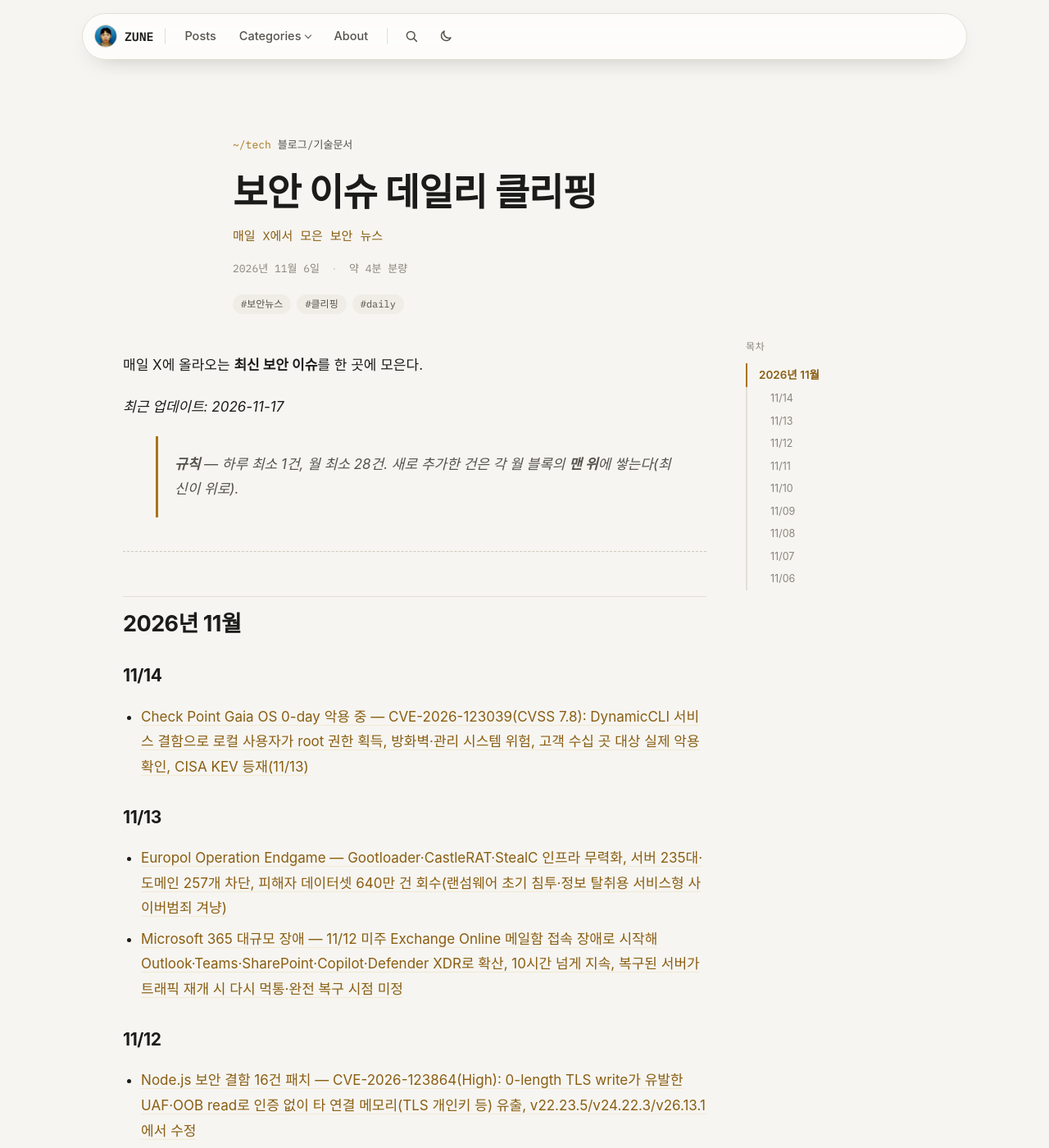
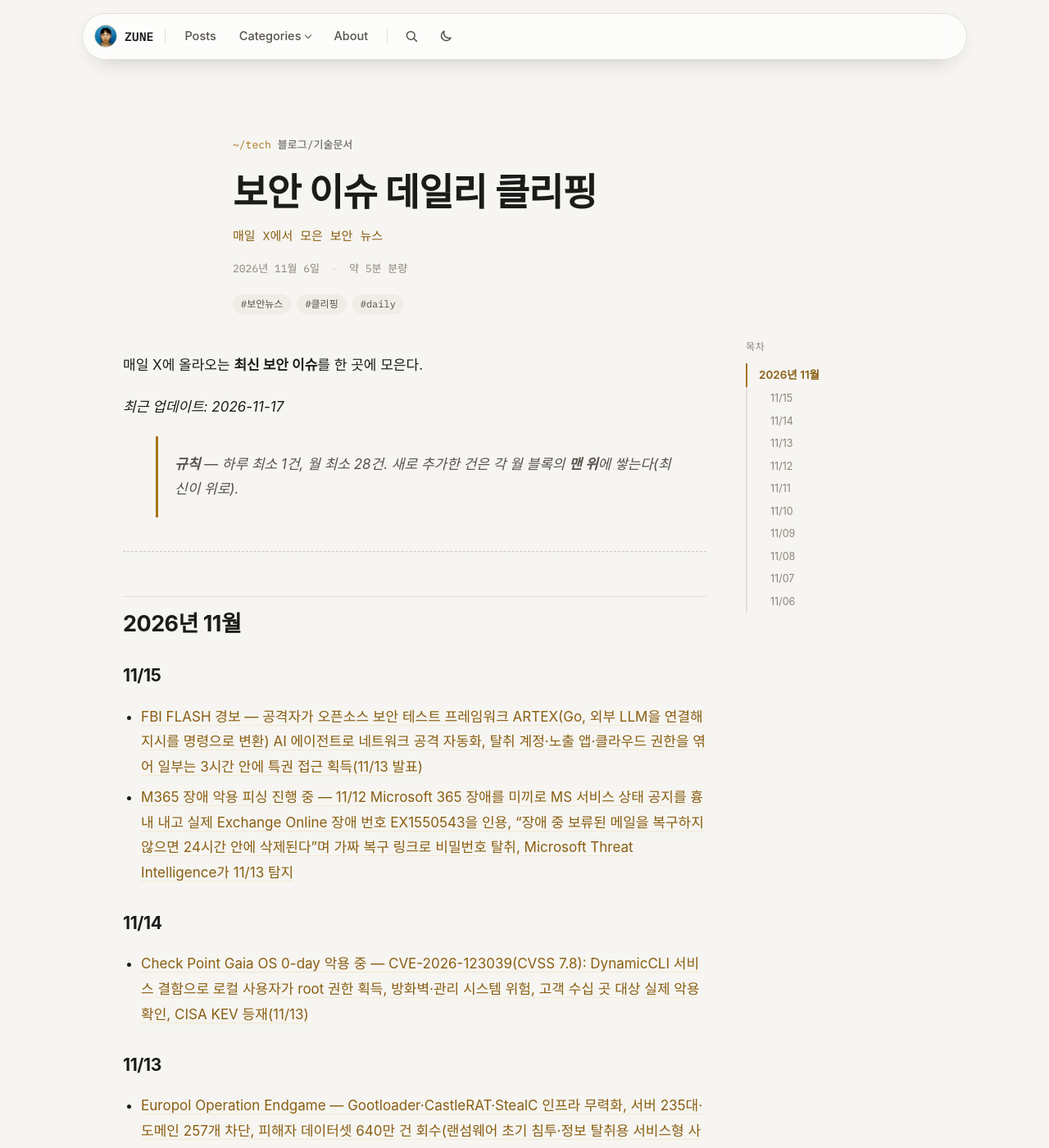
Before and after one commit to junseopark0216/junseopark0216.github.io, a Jekyll site: the page built from _posts/2026-11-06-tech-security-news-clipping.md, in a window 1280 px wide and 1400 px high. Shown: the whole window at 82% size. Built offline with Jekyll 4.4.1, drawn with Linux system fonts in a browser that asks for light colours; some web fonts are replaced.

Commit message:
2026-11-06-tech-security-news-clipping.md 업데이트

```diff
--- a/_posts/2026-11-06-tech-security-news-clipping.md
+++ b/_posts/2026-11-06-tech-security-news-clipping.md
@@ -16,6 +16,12 @@ tags: ["보안뉴스", "클리핑", "daily"]
 ---
 
 ## 2026년 11월
+
+### 11/15
+
+- [FBI FLASH 경보 — 공격자가 오픈소스 보안 테스트 프레임워크 ARTEX(Go, 외부 LLM을 연결해 지시를 명령으로 변환) AI 에이전트로 네트워크 공격 자동화, 탈취 계정·노출 앱·클라우드 권한을 엮어 일부는 3시간 안에 특권 접근 획득(11/13 발표)](https://x.com/The_Cyber_News/status/2121786067217183153)
+- [M365 장애 악용 피싱 진행 중 — 11/12 Microsoft 365 장애를 미끼로 MS 서비스 상태 공지를 흉내 내고 실제 Exchange Online 장애 번호 EX1550543을 인용, "장애 중 보류된 메일을 복구하지 않으면 24시간 안에 삭제된다"며 가짜 복구 링크로 비밀번호 탈취, Microsoft Threat Intelligence가 11/13 탐지](https://x.com/The_Cyber_News/status/2121569566749044901)
+
 
 ### 11/14
 
```
